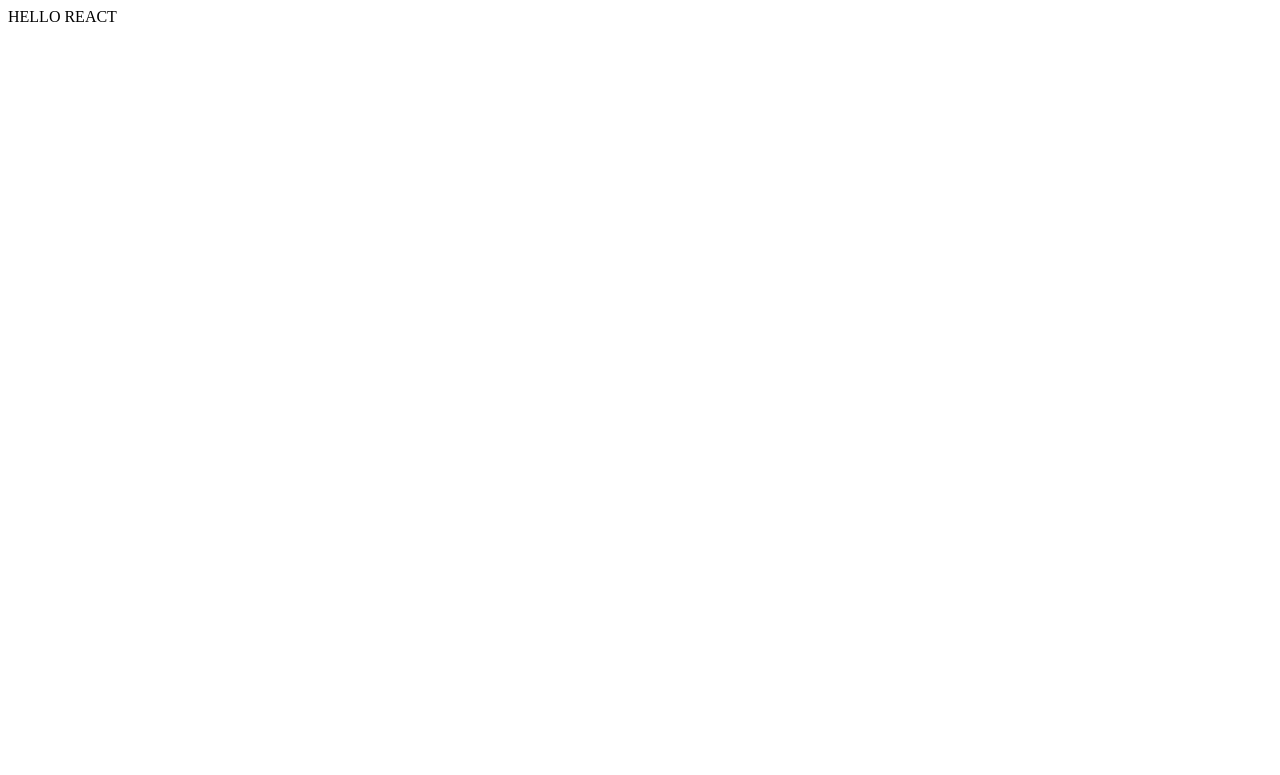
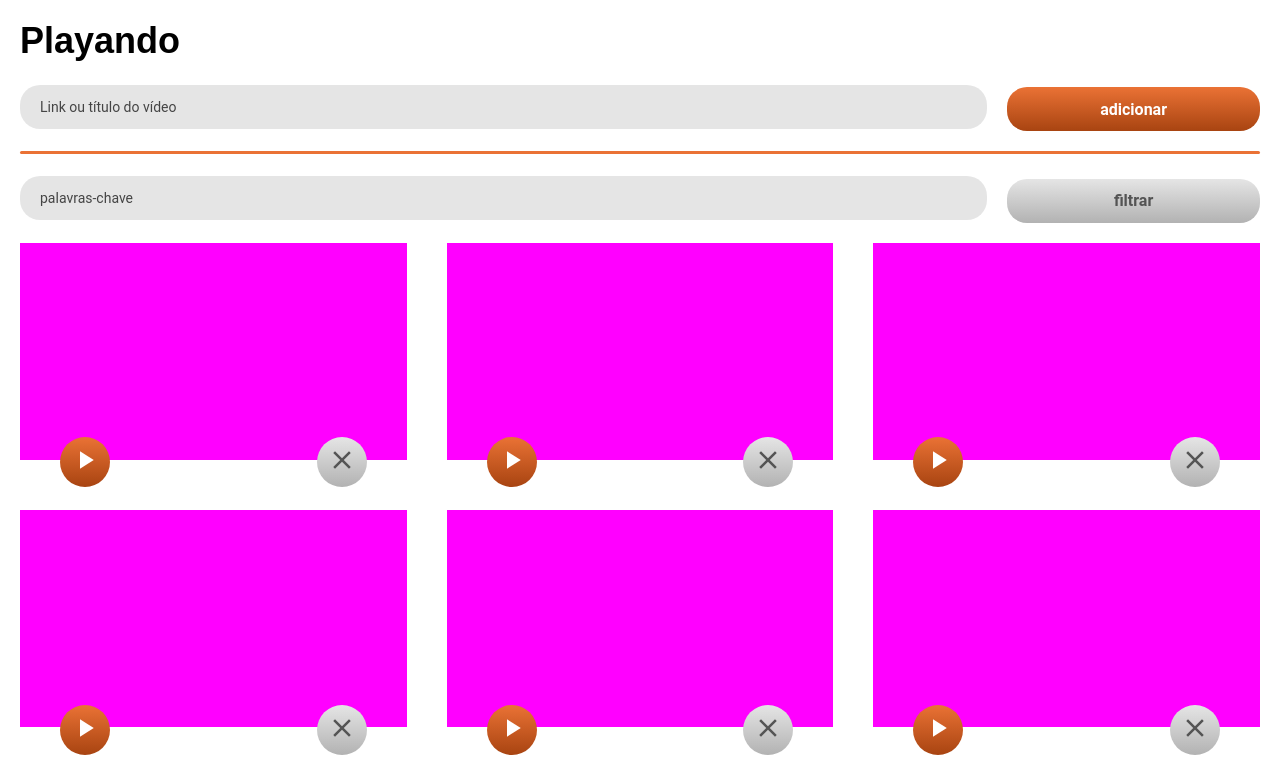
Before and after one commit to perenciolo/playando, a React (Create React App) app: page / in a window 1280 px wide. Shown: the top 775 px of the page. Built offline with nearby package versions, Linux system fonts and the light colour scheme.

Commit message:
Templating kickoff

```diff
--- a/package.json
+++ b/package.json
@@ -6,9 +6,12 @@
     "@testing-library/jest-dom": "^4.2.4",
     "@testing-library/react": "^9.3.2",
     "@testing-library/user-event": "^7.1.2",
+    "polished": "^3.4.2",
     "react": "^16.12.0",
     "react-dom": "^16.12.0",
-    "react-scripts": "3.3.0"
+    "react-icons": "^3.8.0",
+    "react-scripts": "3.3.0",
+    "styled-components": "^5.0.0"
   },
   "scripts": {
     "start": "react-scripts start",
--- a/src/App.js
+++ b/src/App.js
@@ -1,7 +1,15 @@
-import React from "react";
+import React from 'react';
+
+import Home from './pages/Home';
+import GlobalStyle from './styles/global';
 
 function App() {
-  return <div className="App">HELLO REACT</div>;
+  return (
+    <>
+      <GlobalStyle />
+      <Home />
+    </>
+  );
 }
 
 export default App;
--- /dev/null
+++ b/src/components/Player/index.js
@@ -0,0 +1,31 @@
+import React from 'react';
+
+import { MdPlayArrow, MdPause, MdClose } from 'react-icons/md';
+
+import { Card, CardPlayer, CardActions, CardBtn } from './styles';
+import {
+  whiteColor,
+  primaryColor,
+  secondayColor,
+  textColor
+} from '../../styles/global';
+
+export default function Player() {
+  const play = false;
+  const mock = Array(10).fill(0);
+
+  return mock.map((el, i) => (
+    <Card key={String(i)}>
+      <CardPlayer></CardPlayer>
+      <CardActions>
+        <CardBtn gradient bg={primaryColor}>
+          {!play && <MdPlayArrow size={30} color={whiteColor} />}
+          {play && <MdPause size={30} color={whiteColor} />}
+        </CardBtn>
+        <CardBtn gradient bg={secondayColor}>
+          <MdClose size={30} color={textColor} />
+        </CardBtn>
+      </CardActions>
+    </Card>
+  ));
+}
--- /dev/null
+++ b/src/components/Player/styles.js
@@ -0,0 +1,46 @@
+import styled from 'styled-components';
+import { Button } from '../../styles/global';
+
+export const Card = styled.div`
+  display: flex;
+  flex-direction: column;
+  padding: 2rem;
+  padding-top: 0;
+  width: 100%;
+
+  @media (min-width: 768px) {
+    max-width: ${100 / 2}%;
+  }
+
+  @media (min-width: 960px) {
+    max-width: ${100 / 3}%;
+  }
+`;
+
+export const CardPlayer = styled.div`
+  background: magenta;
+  height: 0;
+  padding-top: 56.25%;
+  position: relative;
+  z-index: 10;
+`;
+
+export const CardActions = styled.div`
+  height: 3rem;
+  position: relative;
+  z-index: 20;
+  transform: translateY(-50%);
+  top: 0;
+  left: 0;
+  left: 0;
+  display: flex;
+  align-items: center;
+  justify-content: space-between;
+  padding: 0 4rem;
+`;
+
+export const CardBtn = styled(Button)`
+  border-radius: 50%;
+  width: 5rem;
+  height: 5rem;
+`;
--- /dev/null
+++ b/src/pages/Home/index.js
@@ -0,0 +1,42 @@
+import React from 'react';
+
+import {
+  Button,
+  Container,
+  primaryColor,
+  secondayColor,
+  textColor
+} from '../../styles/global';
+import { Title, Line, PlayerWrapper, InputWrapper } from './styles';
+
+import Player from '../../components/Player';
+
+export default function Home() {
+  return (
+    <Container>
+      <Title>Playando</Title>
+      <form>
+        <InputWrapper>
+          <input
+            type="text"
+            name="video-title"
+            placeholder="Link ou título do vídeo"
+          />
+          <Button bg={primaryColor} gradient type="submit">
+            adicionar
+          </Button>
+        </InputWrapper>
+        <Line />
+        <InputWrapper>
+          <input type="text" name="video-title" placeholder="palavras-chave" />
+          <Button bg={secondayColor} gradient color={textColor} type="submit">
+            filtrar
+          </Button>
+        </InputWrapper>
+      </form>
+      <PlayerWrapper>
+        <Player />
+      </PlayerWrapper>
+    </Container>
+  );
+}
--- /dev/null
+++ b/src/pages/Home/styles.js
@@ -0,0 +1,52 @@
+import styled from 'styled-components';
+
+import { primaryColor, defaultSpacer, radius } from '../../styles/global';
+
+export const Title = styled.h1`
+  padding: 2rem;
+  font-size: 3.6rem;
+  font-weight: bold;
+  font-family: 'Nunito', sans-serif;
+`;
+
+export const InputWrapper = styled.div`
+  flex: 1;
+  display: flex;
+  flex-direction: column;
+
+  @media (min-width: 768px) {
+    flex-direction: row;
+    align-items: center;
+    justify-content: center;
+
+    > input {
+      margin-bottom: 0;
+      width: 78%;
+      margin-right: 2rem;
+    }
+
+    > button {
+      flex: 1;
+    }
+  }
+`;
+
+export const Line = styled.hr`
+  border: none;
+  height: 0.25rem;
+  background-color: ${primaryColor};
+  margin: ${defaultSpacer}rem 0;
+  border-radius: ${radius};
+`;
+
+export const PlayerWrapper = styled.div`
+  flex: 1;
+  display: flex;
+  flex-direction: column;
+  min-width: 32rem;
+
+  @media (min-width: 768px) {
+    flex-direction: row;
+    flex-wrap: wrap;
+  }
+`;
--- /dev/null
+++ b/src/styles/global.js
@@ -0,0 +1,158 @@
+import styled, { createGlobalStyle } from 'styled-components';
+import { darken } from 'polished';
+
+export const defaultSpacer = 2;
+export const radius = '2rem';
+
+// Colors
+export const primaryColor = '#EA7235';
+export const secondayColor = '#E5E5E5';
+export const whiteColor = '#FFF';
+export const textColor = '#545454';
+
+export const Container = styled.div`
+  display: flex;
+  height: 100%;
+  flex-direction: column;
+  justify-content: flex-start;
+`;
+
+export const Button = styled.button`
+  margin: 5px 0 0;
+  height: 44px;
+
+  ${props => {
+    if (props.bg && props.gradient) {
+      return `
+        background-image: linear-gradient(
+          to bottom,
+          ${props.bg},
+          ${darken(0.2, props.bg)}
+          );
+
+          &:hover {
+            background-image: linear-gradient(
+              to right,
+              ${darken(0.2, props.bg)},
+              ${props.bg}
+            );
+          }
+          `;
+    }
+
+    if (props.bg) {
+      return `
+        background: ${props.bg}
+        &:hover ${darken(0.2, props.bg)}
+      `;
+    }
+  }}
+
+  font-weight: bold;
+  color: ${props => (props.color ? props.color : whiteColor)};
+  border: 0;
+  border-radius: ${radius};
+  font-size: 16px;
+  transition: background 0.2s;
+`;
+
+export default createGlobalStyle`
+ @import url('https://fonts.googleapis.com/css?family=Roboto:400,700&display=swap');
+
+ @import url('https://fonts.googleapis.com/css?family=Nunito&display=swap');
+
+  * {
+    margin:0;
+    padding: 0;
+    outline: 0;
+    box-sizing: border-box;
+  }
+
+  *:focus {
+    outline: 0;
+  }
+
+  html {
+    font-size: 10px;
+  }
+
+  html, body, #root {
+    height: 100%;
+    width: 100%;
+    margin: 0;
+  }
+
+  body {
+    -webkit-font-smoothing: antialiased;
+  }
+
+  body, input, button, textarea {
+    font: 1.4rem 'Roboto', sans-serif;
+  }
+
+  a {
+    text-decoration: none;
+  }
+
+  ul {
+    list-style: none;
+  }
+
+  button {
+    cursor: pointer;
+  }
+
+  form {
+    flex: 1;
+    display: flex;
+    flex-direction: column;
+    padding: 2rem;
+    padding-top: 0;
+
+    input {
+      background: rgba(0, 0, 0, 0.1);
+      border: 0;
+      border-radius: ${radius};
+      height: 4.4rem;
+      padding: 0 1.5rem 0 ${defaultSpacer}rem;
+      color: ${textColor};
+      margin: 0 0 ${defaultSpacer / 2}rem;
+
+      &::placeholder {
+        color: rgba(0, 0, 0, 0.7);
+      }
+    }
+
+    textarea {
+      background: rgba(0, 0, 0, 0.1);
+      border: 0;
+      border-radius: ${radius};
+      height: 200px;
+      padding: 0 15px;
+      margin: 0 0 ${defaultSpacer / 2}rem;
+
+      color: #fff;
+      &::placeholder {
+        color: rgba(255, 255, 255, 0.7);
+      }
+    }
+
+    span {
+      color: #fb6f91;
+      align-self: flex-start;
+      margin: 0 0 10px;
+      font-weight: bold;
+    }
+
+    a {
+      color: #fff;
+      margin-top: 15px;
+      font-size: 16px;
+      opacity: 0.8;
+
+      &:hover {
+        opacity: 1;
+      }
+    }
+  }
+`;
```
Also changed, not shown: 1 other file (tests, documents, lock files or other folders).
